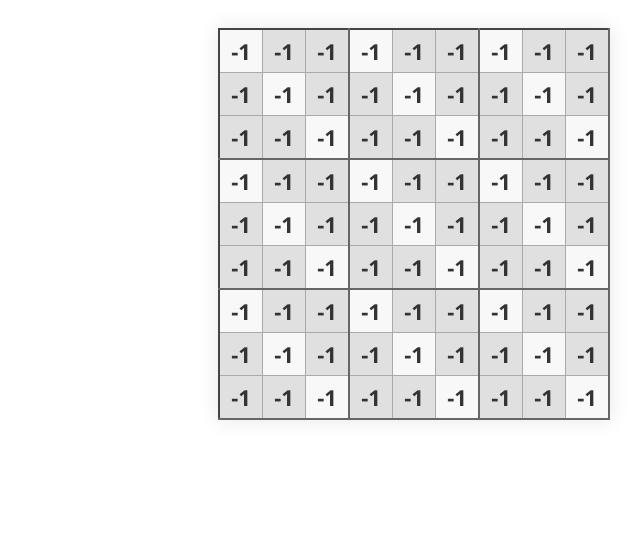
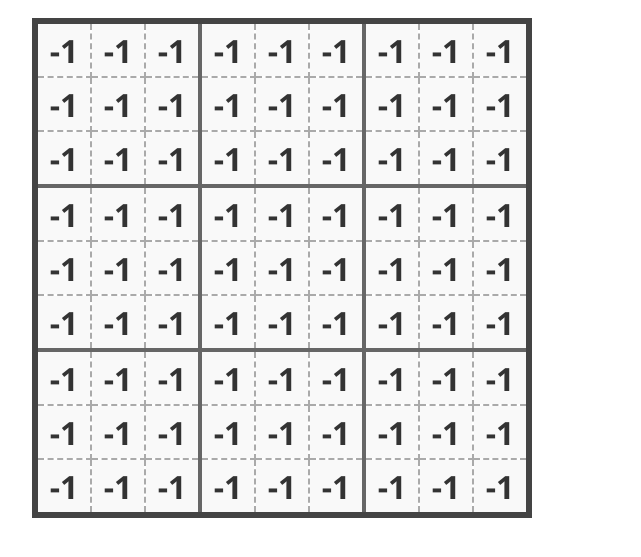
Before and after one commit to GameOneByOne/SuduKiller, a Django app: page /sudo/ in a window 1280 px wide. Shown: the top 557 px of the page, without its empty margins (226-867 px from the left). Run offline with Django 5.2, Linux system fonts and the light colour scheme; data that the repository does not hold is empty.

Commit message:
:lipstick: 更新了UI的样式

```diff
--- /dev/null
+++ b/sudo/static/sudo/sudo_container.css
@@ -0,0 +1,75 @@
+.sudoku-container {
+    display: flex;
+    max-width: 1000px;
+    align-items: flex-start;
+}
+
+.sudoku-game {
+    flex: 2;
+}
+
+#sudoku {
+    border-collapse: collapse;
+    margin: 10px auto;
+    border: 6px solid #444;
+}
+
+#sudoku td {
+    width: 50px;
+    height: 50px;
+    border: 2px dashed #aaa;
+    text-align: center;
+    font-size: 32px;
+    font-family: 'Segoe UI', Tahoma, Geneva, Verdana, sans-serif;
+    position: relative;
+}
+
+#sudoku tr:nth-child(3n) td {
+    border-bottom: 4px solid #666;
+}
+
+#sudoku td:nth-child(3n) {
+    border-right: 4px solid #666;
+}
+
+#sudoku td:hover {
+    background-color: #f5a9a9 !important;
+    z-index: 1;
+}
+
+.selected {
+    background-color: #fcf5ba !important;
+    box-shadow: 0 0 10px rgba(243, 237, 183, 0.7);
+}
+
+.row-highlight {
+    background-color: #fcf5ba !important;
+}
+
+.col-highlight {
+    background-color: #fcf5ba !important;
+}
+
+.row-highlight.col-highlight {
+    background-color: #fcf5ba !important;
+}
+
+/* 预填数字样式 */
+#sudoku td.fixed {
+    font-weight: bold;
+    color: #333;
+    background-color: #f9f9f9;
+}
+
+/* 用户输入数字样式 */
+#sudoku td.user-input {
+    color: #2196f3;
+    font-weight: bold;
+}
+
+/* 冲突数字样式 */
+#sudoku td.conflict {
+    color: #f44336 !important;
+    font-weight: bold;
+    background-color: #ffebee !important;
+}
--- a/sudo/static/sudo/test.css
+++ /dev/null
@@ -1,167 +0,0 @@
-
-.sudoku-nav {
-    background-color: #333;
-    padding: 15px 0;
-    margin-bottom: 20px;
-}
-
-.sudoku-nav ul {
-    display: flex;
-    justify-content: center;
-    list-style: none;
-    padding: 0;
-    margin: 0;
-    max-width: 1000px;
-    margin: 0 auto;
-}
-
-.sudoku-nav li {
-    margin: 0 15px;
-}
-
-.sudoku-nav a {
-    color: white;
-    text-decoration: none;
-    font-weight: bold;
-    font-size: 1.1rem;
-    transition: color 0.3s;
-}
-
-.sudoku-nav a:hover {
-    color: #4CAF50;
-}
-
-.sudoku-container {
-    display: flex;
-    max-width: 1000px;
-    margin: 0 auto;
-    gap: 30px;
-    align-items: flex-start;
-    height: 100%;
-}
-
-.sudoku-info {
-    flex: 1;
-    padding: 20px;
-    background-color: #f8f9fa;
-    border-radius: 8px;
-    box-shadow: 0 2px 10px rgba(0,0,0,0.1);
-    height: 100%; /* 与游戏区同高 */
-    min-height: 500px; /* 最小高度保证 */
-    box-sizing: border-box; /* 包含padding在内的高度计算 */
-}
-
-.sudoku-info h2 {
-    margin-top: 0;
-    color: #333;
-    border-bottom: 1px solid #ddd;
-    padding-bottom: 10px;
-}
-
-.info-item {
-    margin: 15px 0;
-    display: flex;
-    justify-content: space-between;
-}
-
-.info-label {
-    font-weight: bold;
-    color: #555;
-}
-
-.info-value {
-    color: #2196F3;
-}
-
-.sudoku-game {
-    flex: 2;
-}
-
-.datetime-container {
-    text-align: center;
-    font-family: 'Segoe UI', Tahoma, Geneva, Verdana, sans-serif;
-    font-size: 1.2rem;
-    color: #444;
-    margin: 20px 0;
-    padding: 10px;
-    background-color: #f8f9fa;
-    border-radius: 5px;
-    box-shadow: 0 2px 5px rgba(0,0,0,0.1);
-}
-
-#sudoku {
-    border-collapse: collapse;
-    margin: 20px auto;
-    box-shadow: 0 0 20px rgba(0, 0, 0, 0.1);
-    border: 2px solid #444;
-}
-
-#sudoku td {
-    width: 40px;
-    height: 40px;
-    border: 1px solid #aaa;
-    text-align: center;
-    font-size: 22px;
-    font-family: 'Segoe UI', Tahoma, Geneva, Verdana, sans-serif;
-    transition: all 0.2s ease;
-    position: relative;
-}
-
-#sudoku td:hover {
-    background-color: #f5f5f5;
-    transform: scale(1.05);
-    z-index: 1;
-}
-
-/* 增强宫格区分效果 */
-#sudoku tr:nth-child(3n) td {
-    border-bottom: 2px solid #666;
-}
-
-#sudoku td:nth-child(3n) {
-    border-right: 2px solid #666;
-}
-
-/* 宫格背景色 */
-#sudoku tr:nth-child(3n+1) td:nth-child(3n+1),
-#sudoku tr:nth-child(3n+2) td:nth-child(3n+2),
-#sudoku tr:nth-child(3n+3) td:nth-child(3n+3) {
-    background-color: #f8f8f8;
-}
-
-.selected {
-    background-color: #ffe600 !important;
-    box-shadow: 0 0 10px rgba(255, 235, 59, 0.7);
-}
-
-.row-highlight {
-    background-color: #ffe600 !important;
-}
-
-.col-highlight {
-    background-color: #ffe600 !important;
-}
-
-.row-highlight.col-highlight {
-    background-color: #ffe600 !important;
-}
-
-/* 预填数字样式 */
-#sudoku td.fixed {
-    font-weight: bold;
-    color: #333;
-    background-color: #e0e0e0;
-}
-
-/* 用户输入数字样式 */
-#sudoku td.user-input {
-    color: #2196f3;
-    font-weight: 500;
-}
-
-/* 冲突数字样式 */
-#sudoku td.conflict {
-    color: #f44336 !important;
-    font-weight: bold;
-    background-color: #ffebee !important;
-}
--- a/sudo/templates/sudo/sudo_main.html
+++ b/sudo/templates/sudo/sudo_main.html
@@ -7,7 +7,7 @@
     <meta name="viewport" content="width=device-width, initial-scale=1, shrink-to-fit=no">
 
     {% load static %}
-    <link rel="stylesheet" href="{% static 'sudo/test.css' %}">
+    <link rel="stylesheet" href="{% static 'sudo/sudo_container.css' %}">
 
     <title>Hello, Sudoku!</title>
 </head>
@@ -19,9 +19,7 @@
                 {% for row in nums %}
                 <tr>
                     {% for col in row %}
-                    <td>
-                        {% if col != "0" %}{{ col }}{% endif %}
-                    </td>
+                    <td>{% if col != "0" %}{{ col }}{% endif %}</td>
                     {% endfor %}
                 </tr>
                 {% endfor %}
```
